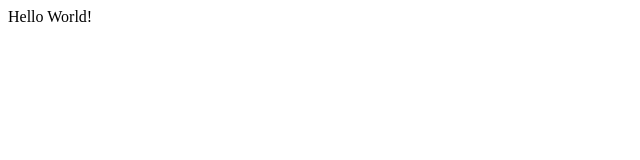
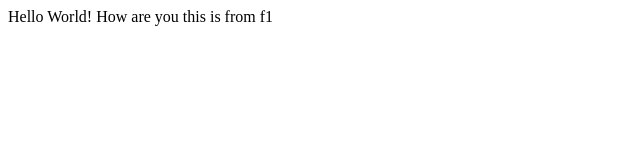
Before and after one commit to Shivavagavala-devops/Practice, a plain HTML site: page index.html in a window 1280 px wide. Shown: the whole page, without its empty margins (0-640 px from the left). Drawn offline with Linux system fonts and the light colour scheme.

Commit message:
added f1

```diff
--- a/index.html
+++ b/index.html
@@ -1,4 +1,5 @@
 <html>
 <body> Hello World!
+How are you this is from f1
 </body>
 </html>
```
